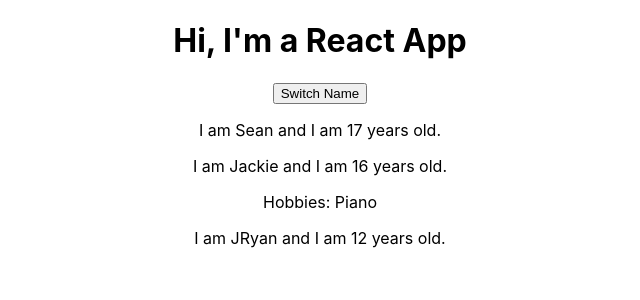
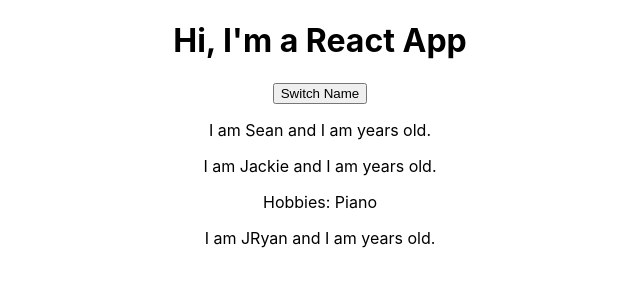
Before and after one commit to SandraCoburn/react-tutorial-practice, a React (Create React App) app in the folder props/: page / in a window 1280 px wide. Shown: the top 300 px of the page, without its empty margins (320-960 px from the left). Built offline with nearby package versions, Linux system fonts and the light colour scheme.

Commit message:
Updating state

```diff
--- a/props/src/App.js
+++ b/props/src/App.js
@@ -6,18 +6,42 @@
 class App extends React.Component {
   constructor() {
     super();
+    this.state = {
+      persons: [
+        { name: "Sean", age: 17 },
+        { name: "Jackie", age: 16 },
+        { name: "JRyan", age: 12 },
+      ],
+    };
   }
+  switchNameHandler = () => {
+    // console.log("was clicke");
+    //State shouldn't be changed Don't do this: this.state.persons[0].name = "Sean Coburn"
+    this.setState({
+      persons: [
+        { name: "Sean Coburn", age: 17 },
+        { name: "Jackie", age: 16 },
+        { name: "JRyan", age: 12 },
+      ],
+    });
+  };
 
   render() {
     return (
       <div className="App">
         <h1>Hi, I'm a React App</h1>
-        <button>Switch Name</button>
-        <Person name="Sean" age="17" />
-        <Person name="Jackie" age="16">
+        <button onclick={this.switchNameHandler}>Switch Name</button>
+        <Person
+          name={this.state.persons[0].name}
+          age={this.state.persons.age}
+        />
+        <Person name={this.state.persons[1].name} age={this.state.persons.age}>
           Hobbies: Piano
         </Person>
-        <Person name="JRyan" age="12" />
+        <Person
+          name={this.state.persons[2].name}
+          age={this.state.persons.age}
+        />
       </div>
     );
   }
```
